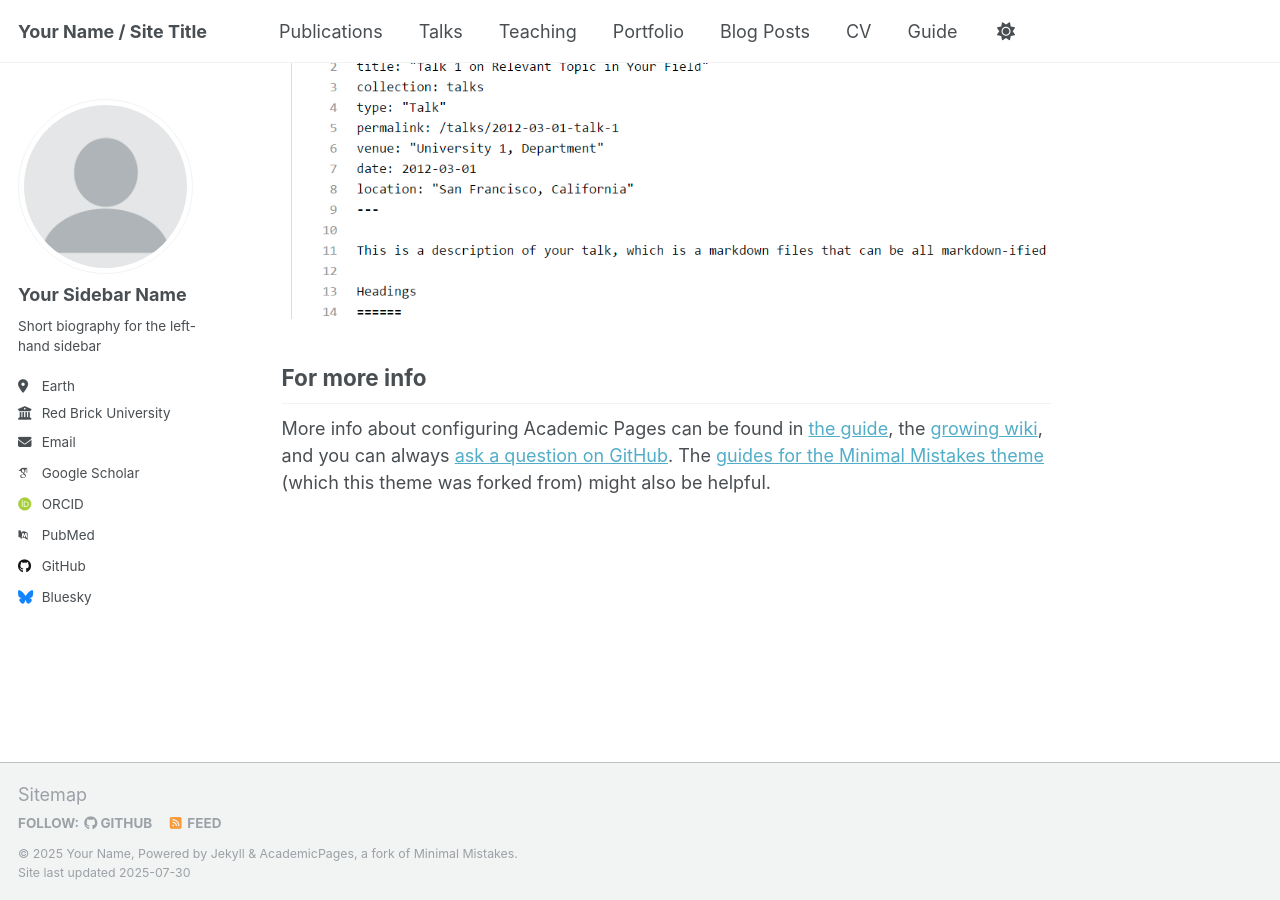
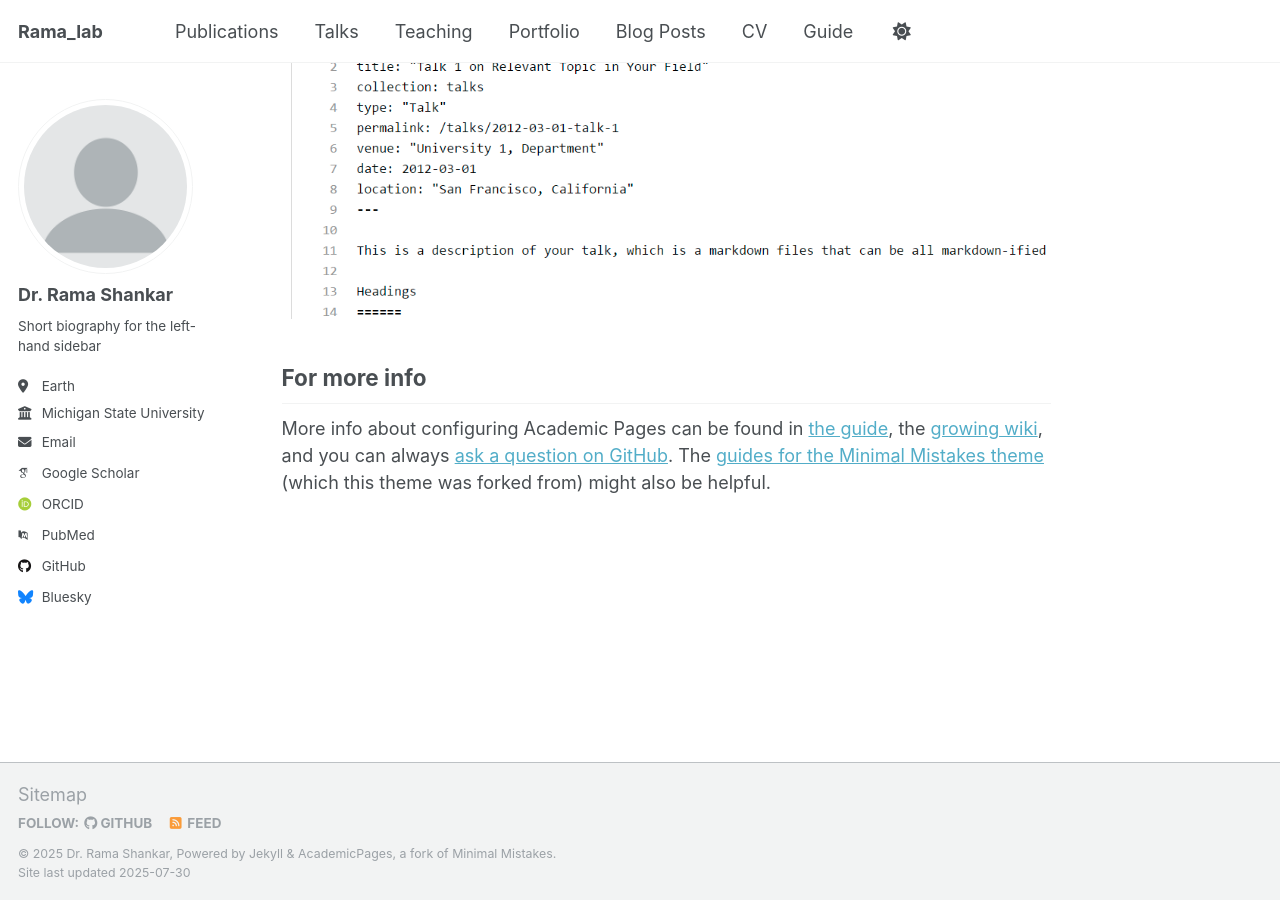
Before and after one commit to Shankar-Rama/Rama_lab, a Jekyll site: the page built from _pages/about.md, in a window 1280 px wide and 900 px high, scrolled down 2880 px. Built offline with Jekyll 4.4.1, drawn with Linux system fonts in a browser that asks for light colours; some web fonts are replaced; a script that is not in the unit is left out.

Commit message:
Update _config.yml

```diff
--- a/_config.yml
+++ b/_config.yml
@@ -9,11 +9,11 @@
 # Basic Site Settings
 locale                   : "en-US"
 site_theme               : "default"
-title                    : "Your Name / Site Title"
+title                    : "Rama_lab"
 title_separator          : "-"
-name                     : &name "Your Name"
-description              : &description "personal description"
-url                      : https://academicpages.github.io # the base hostname & protocol for your site e.g. "https://[your GitHub username].github.io" or if you already have some other page hosted on Github then use "https://[your GitHub username].github.io/[Your Repo Name]"
+name                     : &name "Dr. Rama Shankar"
+description              : &description "Genomics and Big data analysis"
+url                      : https://academicpages.github.io # the base hostname & protocol for your site e.g. "https://github.com/Shankar-Rama" or if you already have some other page hosted on Github then use "https://[your GitHub username].github.io/[Your Repo Name]"
 baseurl                  : "" # the subpath of your site, e.g. "/blog"
 repository               : "academicpages/academicpages.github.io"
 
@@ -23,13 +23,13 @@ repository               : "academicpages/academicpages.github.io"
 author:
   # Biographic information
   avatar           : "profile.png"
-  name             : "Your Sidebar Name"
-  pronouns         : # example: "she/her"
+  name             : "Dr. Rama Shankar"
+  pronouns         : # example: "He/His"
   bio              : "Short biography for the left-hand sidebar"
   location         : "Earth"
-  employer         : "Red Brick University"
+  employer         : "Michigan State University"
   uri              : # URL
-  email            : "none@example.org"
+  email            : "ramashan@msu.edu"
 
   # Academic websites
   academia         : # URL
```
